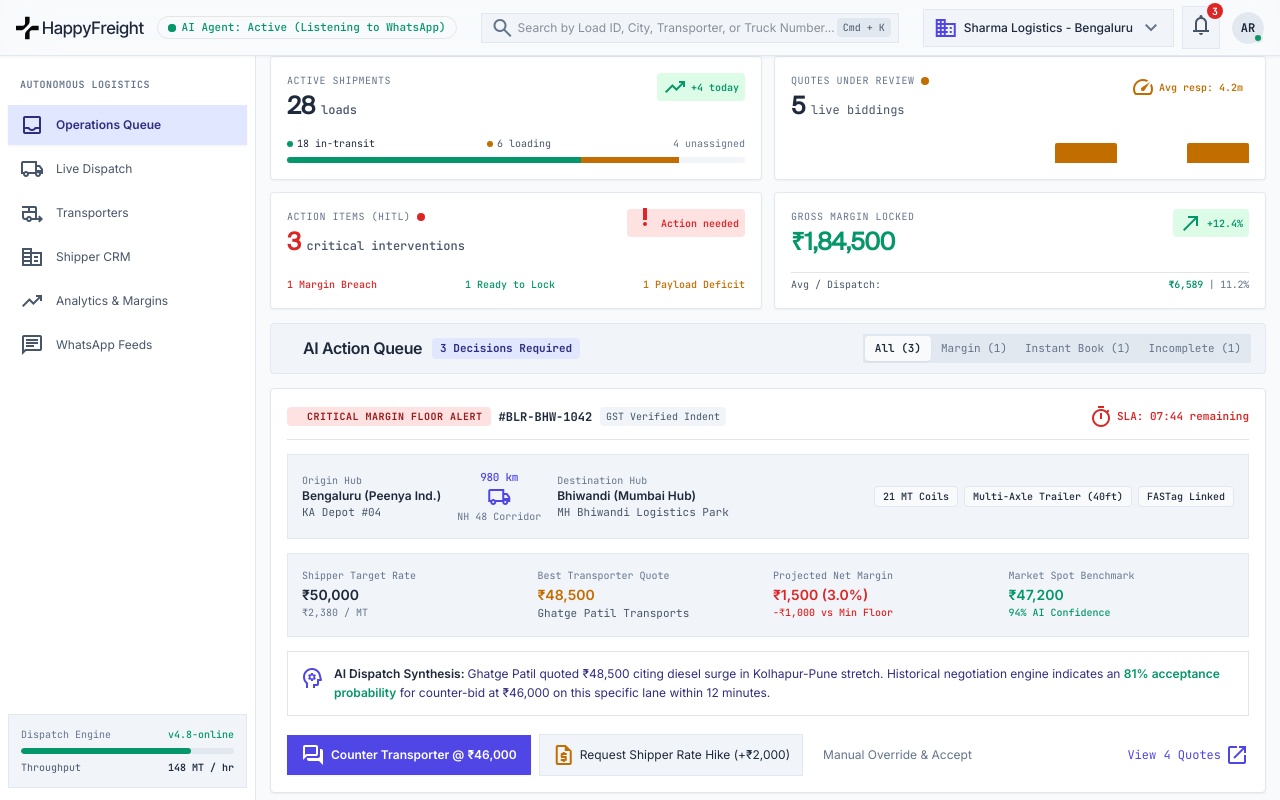
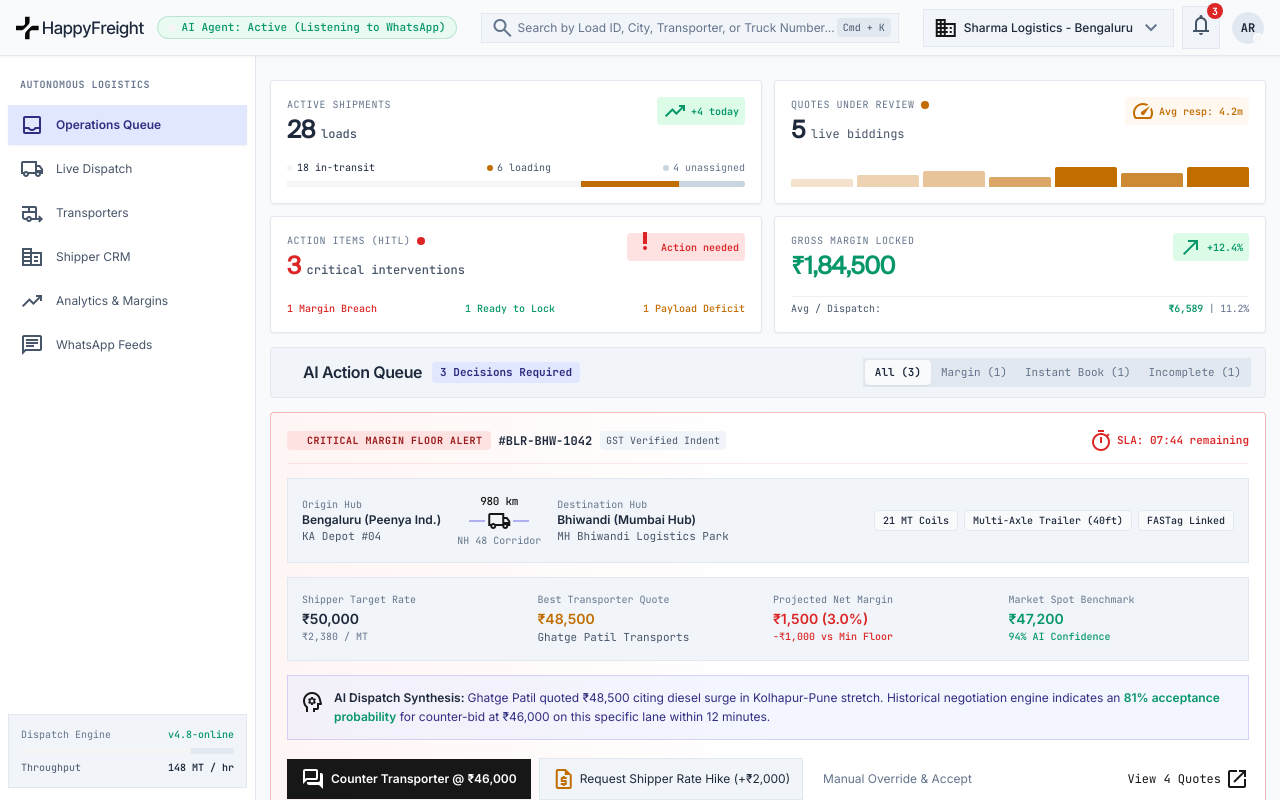
Before and after one commit to AKSHAYRAM2003/fright_broker---agent-harness, a Next.js app in the folder fright-web/: page /dashboard in a window 1280 px wide. Shown: the top 800 px of the page. Built offline with nearby package versions, Linux system fonts and the light colour scheme.

Commit message:
fix(styles): register semantic @theme color tokens in tailwind v4 and add header top clearance

```diff
--- a/fright-web/src/app/dashboard/page.tsx
+++ b/fright-web/src/app/dashboard/page.tsx
@@ -48,7 +48,7 @@ export default function DashboardPage() {
 
       {/* 3. MAIN WORKSPACE */}
       <div className="md:pl-64">
-        <main className="w-full pt-14 px-3.5 sm:px-5 lg:px-6 pb-8 bg-surface min-h-screen">
+        <main className="w-full pt-18 sm:pt-20 px-3.5 sm:px-5 lg:px-6 pb-8 bg-surface min-h-screen">
           <div className="flex flex-col w-full gap-3.5 sm:gap-4 max-w-[1540px] mx-auto">
             {/* Top Operational Metrics Bar */}
             <TopStatsBar />
--- a/fright-web/src/app/globals.css
+++ b/fright-web/src/app/globals.css
@@ -1,4 +1,39 @@
 @import "tailwindcss";
+
+@theme {
+  --color-surface: #f8fafc;
+  --color-on-surface: #1e293b;
+  --color-on-surface-variant: #475569;
+  --color-outline: #64748b;
+  --color-outline-variant: #cbd5e1;
+
+  --color-surface-container: #ffffff;
+  --color-surface-container-low: #f1f5f9;
+  --color-surface-container-high: #e2e8f0;
+  --color-surface-container-highest: #cbd5e1;
+  --color-surface-container-lowest: #ffffff;
+
+  --color-primary: #4f46e5;
+  --color-on-primary: #ffffff;
+  --color-primary-container: #e0e7ff;
+  --color-on-primary-container: #312e81;
+
+  --color-secondary: #059669;
+  --color-on-secondary: #ffffff;
+  --color-secondary-container: #dcfce7;
+  --color-on-secondary-container: #065f46;
+
+  --color-tertiary: #c26d00;
+  --color-on-tertiary: #ffffff;
+  --color-tertiary-container: #ffeedb;
+  --color-on-tertiary-container: #7c3a00;
+
+  --color-error: #dc2626;
+  --color-on-error: #ffffff;
+  --color-error-container: #fee2e2;
+  --color-on-error-container: #991b1b;
+}
+
 @import "./happyrobot.css";
 
 /* HappyRobot Font Faces */
@@ -75,61 +110,6 @@ body {
 }
 
 /* Material Symbols Outlined Icon Helper */
-.material-symbols-outlined {
-  font-family: 'Material Symbols Outlined' !important;
-  font-weight: normal;
-  font-style: normal;
-  font-size: 20px;
-  line-height: 1;
-  letter-spacing: normal;
-  text-transform: none;
-  display: inline-block;
-  white-space: nowrap;
-  word-wrap: normal;
-  direction: ltr;
-  -webkit-font-feature-settings: 'liga';
-  -webkit-font-smoothing: antialiased;
-}
-
-/* Stitch FreightOps Theme Tokens & Utilities */
-.bg-surface { background-color: #f8fafc; }
-.bg-surface-container { background-color: #ffffff; }
-.bg-surface-container-low { background-color: #f1f5f9; }
-.bg-surface-container-high { background-color: #e2e8f0; }
-.bg-surface-container-highest { background-color: #cbd5e1; }
-.bg-surface-container-lowest { background-color: #ffffff; }
-
-.border-surface-container-high { border-color: #e2e8f0; }
-.border-surface-container-highest { border-color: #cbd5e1; }
-
-.text-on-surface { color: #1e293b; }
-.text-on-surface-variant { color: #475569; }
-.text-outline { color: #64748b; }
-.text-outline-variant { color: #cbd5e1; }
-
-.bg-primary { background-color: #4f46e5; }
-.text-primary { color: #4f46e5; }
-.text-on-primary { color: #ffffff; }
-.bg-primary-container { background-color: #e0e7ff; }
-.text-on-primary-container { color: #312e81; }
-
-.bg-secondary { background-color: #059669; }
-.text-secondary { color: #059669; }
-.text-on-secondary { color: #ffffff; }
-.bg-secondary-container { background-color: #dcfce7; }
-.text-on-secondary-container { color: #065f46; }
-
-.bg-tertiary { background-color: #c26d00; }
-.text-tertiary { color: #c26d00; }
-.text-on-tertiary { color: #ffffff; }
-.bg-tertiary-container { background-color: #ffeedb; }
-.text-on-tertiary-container { color: #7c3a00; }
-
-.bg-error { background-color: #dc2626; }
-.text-error { color: #dc2626; }
-.text-on-error { color: #ffffff; }
-.bg-error-container { background-color: #fee2e2; }
-.text-on-error-container { color: #991b1b; }
 
 /* ========================================================
    Original UI Styles & Interactive Enhancements
```
